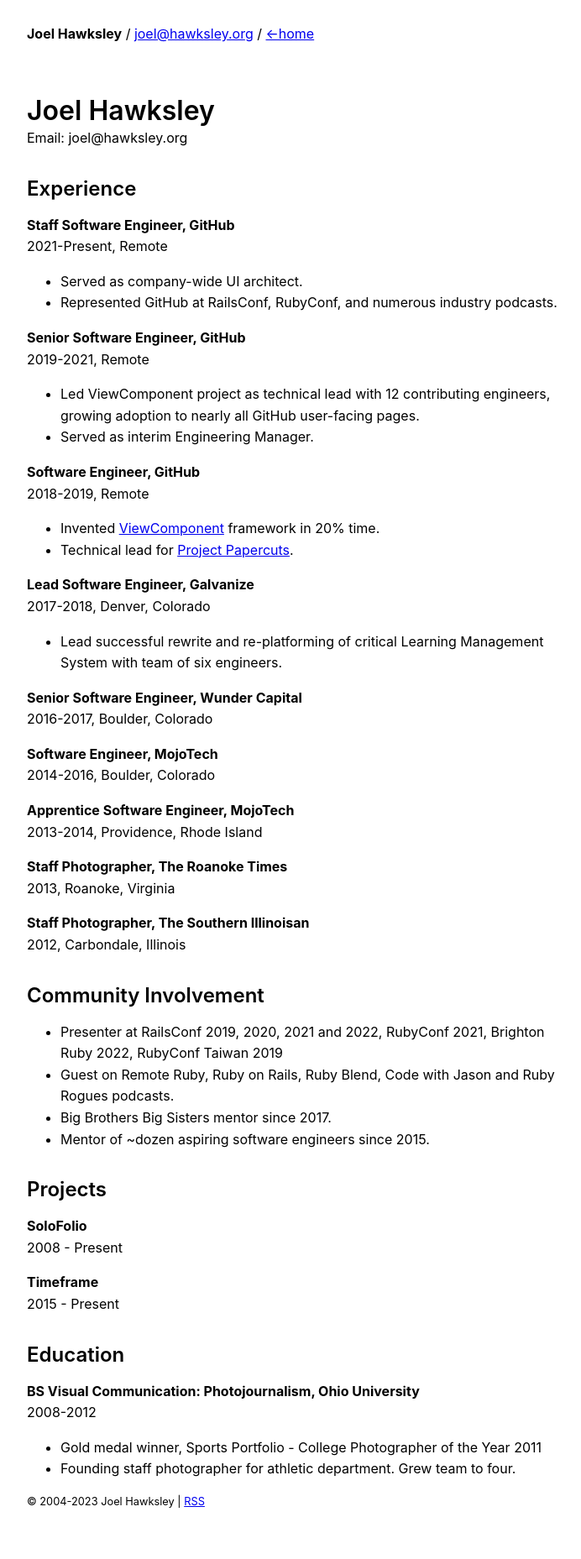
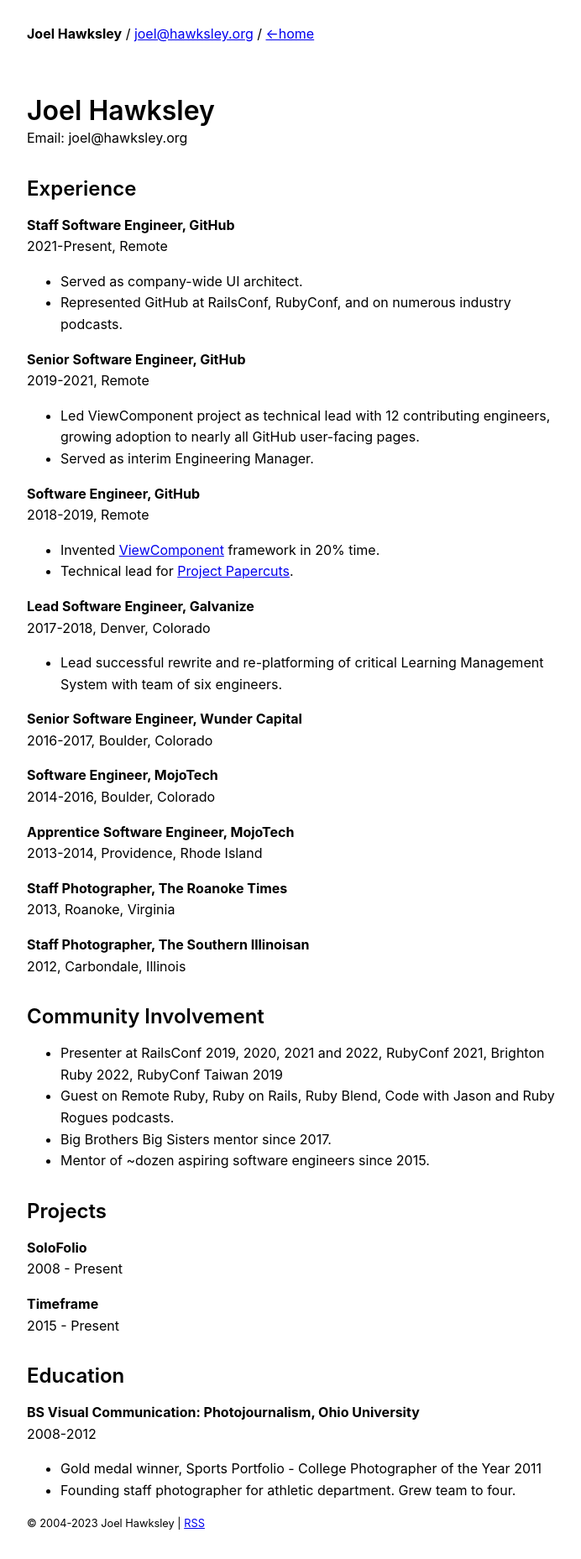
Before and after one commit to joelhawksley/identity, a Jekyll site: the page built from resume.md, in a window 1280 px wide. Shown: the whole page at 84% size, without its empty margins (288-980 px from the left). Built offline with Jekyll 4.4.1, drawn with Linux system fonts in a browser that asks for light colours; before the commit the page ends 1831 px from its top, so only the background shows below that.

Commit message:
copy edit

```diff
--- a/resume.md
+++ b/resume.md
@@ -13,7 +13,7 @@
 2021-Present, Remote
 
 - Served as company-wide UI architect.
-- Represented GitHub at RailsConf, RubyConf, and numerous industry podcasts.
+- Represented GitHub at RailsConf, RubyConf, and on numerous industry podcasts.
 
 ### Senior Software Engineer, GitHub
 
```
